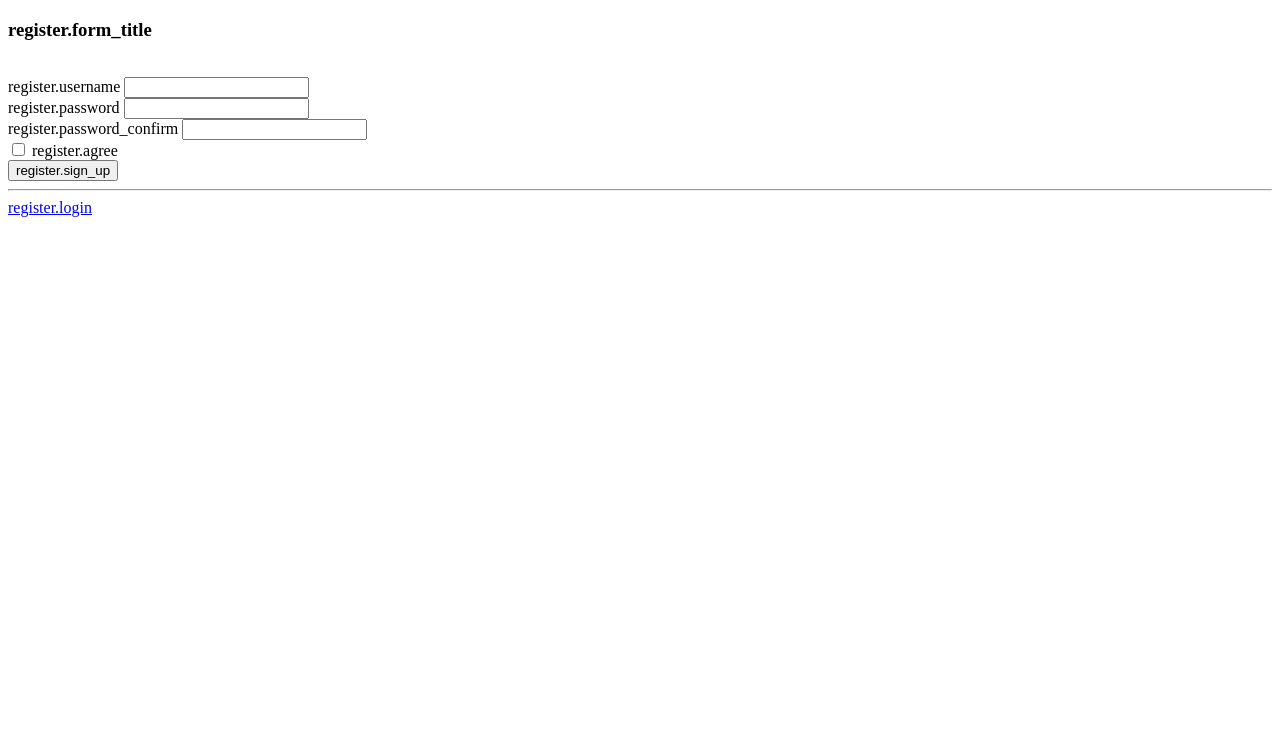
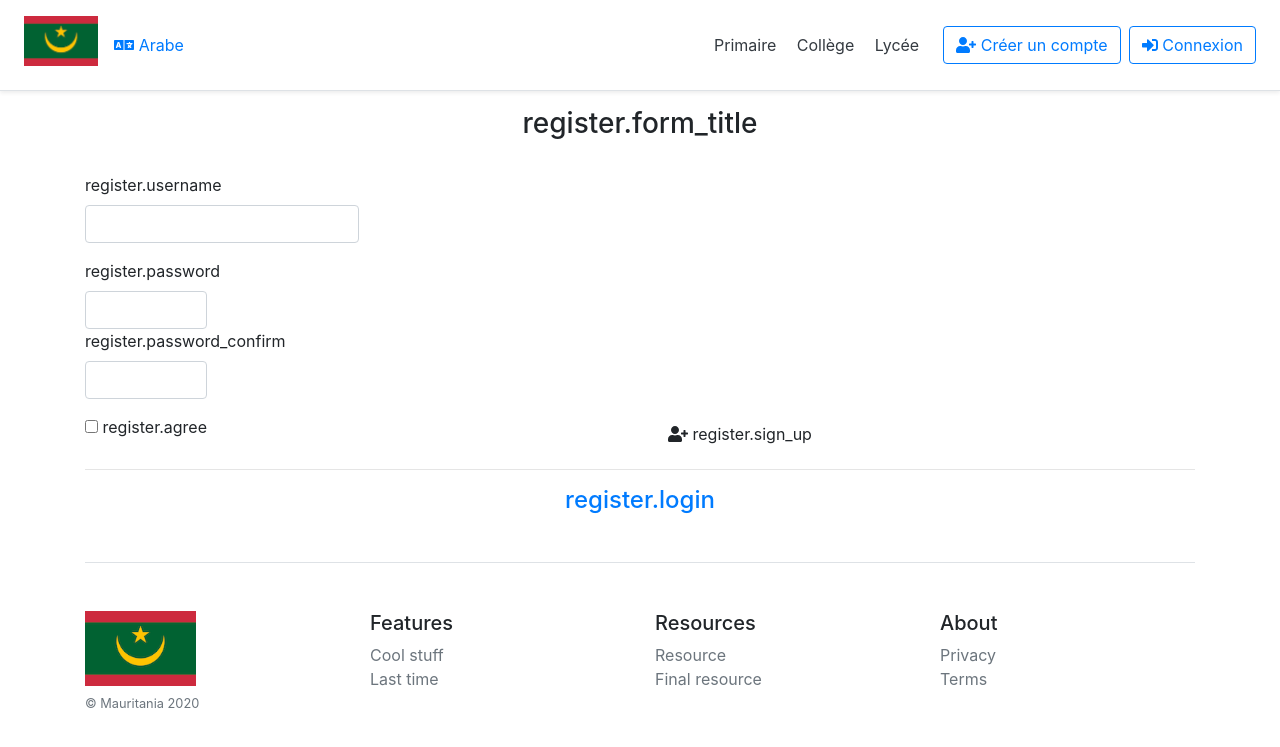
Before and after one commit to bechir/courat, a Symfony app: template templates/registration/register.html.twig in a window 1280 px wide. Shown: the top 747 px of the page. Run offline with Twig, Linux system fonts and the light colour scheme; the template is opened without the code that fills it, so the values that code supplies are empty; form fields are guessed from the names that the template uses; some libraries are stand-ins or nearby versions.

Commit message:
Update base layout

```diff
--- a/templates/base.html.twig
+++ b/templates/base.html.twig
@@ -2,11 +2,28 @@
 <html>
     <head>
         <meta charset="UTF-8">
+
+        <link rel="stylesheet" href="https://stackpath.bootstrapcdn.com/bootstrap/4.4.1/css/bootstrap.min.css" integrity="sha384-Vkoo8x4CGsO3+Hhxv8T/Q5PaXtkKtu6ug5TOeNV6gBiFeWPGFN9MuhOf23Q9Ifjh" crossorigin="anonymous">
+        <script src="https://cdnjs.cloudflare.com/ajax/libs/font-awesome/5.12.1/js/all.min.js" integrity="sha256-MAgcygDRahs+F/Nk5Vz387whB4kSK9NXlDN3w58LLq0=" crossorigin="anonymous"></script>
+        <link rel="stylesheet" href="{{ asset('css/app.css') }}">
         <title>{% block title %}{{ App.name }}{% endblock %}</title>
         {% block stylesheets %}{% endblock %}
     </head>
     <body>
-        {% block main %}{% endblock %}
+        {% block header %}
+            {% include "common/navbar.html.twig" %}
+        {% endblock %}
+
+        <div class="container">
+            {% block main %}{% endblock %}
+
+            {% block footer %}
+                {% include "common/footer.html.twig" %}
+            {% endblock %}
+        </div>
+
+        <script src="https://cdnjs.cloudflare.com/ajax/libs/jquery/3.4.1/jquery.min.js" integrity="sha256-CSXorXvZcTkaix6Yvo6HppcZGetbYMGWSFlBw8HfCJo=" crossorigin="anonymous"></script>
+        <script src="https://stackpath.bootstrapcdn.com/bootstrap/4.4.1/js/bootstrap.min.js" integrity="sha384-wfSDF2E50Y2D1uUdj0O3uMBJnjuUD4Ih7YwaYd1iqfktj0Uod8GCExl3Og8ifwB6" crossorigin="anonymous"></script>
         {% block javascripts %}{% endblock %}
     </body>
 </html>
--- /dev/null
+++ b/templates/common/footer.html.twig
@@ -0,0 +1,37 @@
+<footer class="pt-4 my-md-5 pt-md-5 border-top">
+    <div class="row">
+      <div class="col-12 col-md">
+        <img class="mb-2" src="{{ asset('images/logo.png') }}" width="111" alt="">
+        <small class="d-block mb-3 text-muted">© Mauritania 2020</small>
+      </div>
+      <div class="col-6 col-md">
+        <h5>Features</h5>
+        <ul class="list-unstyled text-small">
+          <li><a class="text-muted" href="#">Cool stuff</a></li>
+
+
+
+
+          <li><a class="text-muted" href="#">Last time</a></li>
+        </ul>
+      </div>
+      <div class="col-6 col-md">
+        <h5>Resources</h5>
+        <ul class="list-unstyled text-small">
+          <li><a class="text-muted" href="#">Resource</a></li>
+
+
+          <li><a class="text-muted" href="#">Final resource</a></li>
+        </ul>
+      </div>
+      <div class="col-6 col-md">
+        <h5>About</h5>
+        <ul class="list-unstyled text-small">
+
+
+          <li><a class="text-muted" href="#">Privacy</a></li>
+          <li><a class="text-muted" href="#">Terms</a></li>
+        </ul>
+      </div>
+    </div>
+  </footer>
--- /dev/null
+++ b/templates/common/navbar.html.twig
@@ -0,0 +1,17 @@
+<div class="d-flex flex-column flex-md-row align-items-center p-3 px-md-4 mb-3 bg-white border-bottom shadow-sm">
+    <div class="d-flex my-0 mr-md-auto justify-content-between align-items-center">
+        <h5 class="mr-3 font-weight-normal">
+            <img src="{{ asset('images/logo.png') }}" height="50" alt="">
+        </h5>
+        <a href="" class=" text-decoration-none"><i class="fa fa-language"></i> Arabe</a>
+    </div>
+    <nav class="my-2 my-md-0 mr-md-3">
+      <a class="p-2 text-dark" href="#">Primaire</a>
+      <a class="p-2 text-dark" href="#">Collège</a>
+      <a class="p-2 text-dark" href="#">Lycée</a>
+    </nav>
+    <div class="d-flex justify-content-between">
+        <a class="btn btn-outline-primary" href="#"><i class="fa fa-user-plus"></i> Créer un compte</a>
+        <a class="btn btn-outline-primary ml-2" href="#"><i class="fa fa-sign-in-alt"></i> Connexion</a>
+    </div>
+</div>
```
Also changed, not shown: templates/default/index.html.twig (+38 -1 lines), templates/security/login.html.twig (+131 -0 lines), public/css/app.css (added), public/images/logo.png (added), 3 other files.
